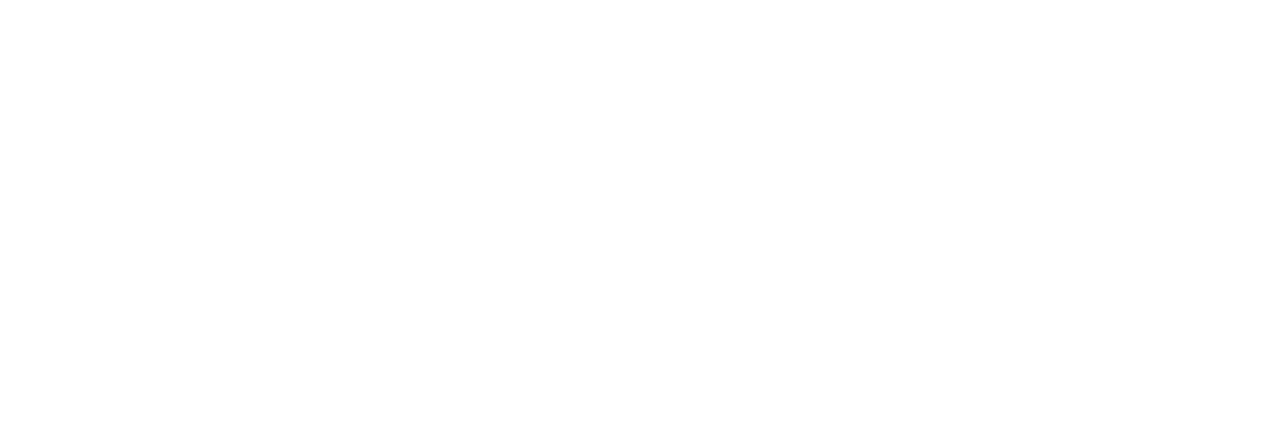
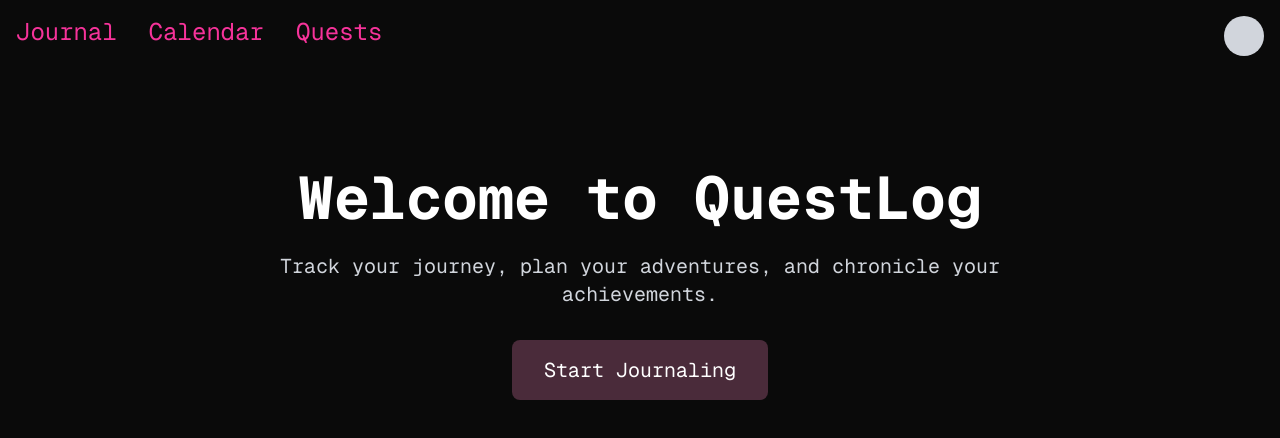
Before and after one commit to EdisonYCA/questlog, a Next.js app: page / in a window 1280 px wide. Shown: the top 438 px of the page. Built offline with nearby package versions, Linux system fonts and the light colour scheme.

Commit message:
Pushing journal

```diff
--- a/package.json
+++ b/package.json
@@ -9,9 +9,10 @@
     "lint": "next lint"
   },
   "dependencies": {
+    "next": "15.2.4",
     "react": "^19.0.0",
     "react-dom": "^19.0.0",
-    "next": "15.2.4"
+    "style-components": "^0.1.0"
   },
   "devDependencies": {
     "@tailwindcss/postcss": "^4",
--- a/pages/index.js
+++ b/pages/index.js
@@ -1,4 +1,5 @@
 import { Geist, Geist_Mono } from "next/font/google";
+import Link from 'next/link';
 
 const geistSans = Geist({
   variable: "--font-geist-sans",
@@ -12,7 +13,30 @@
 
 export default function Home() {
   return (
-    <>
-    </>
+    <main className={`min-h-screen text-white ${geistSans.variable}`}>
+      {/* Navigation */}
+      <nav className="p-4 flex gap-8 text-2xl">
+        <Link href="/journal" className="text-pink-500 hover:text-pink-400">Journal</Link>
+        <Link href="/calendar" className="text-pink-500 hover:text-pink-400">Calendar</Link>
+        <Link href="/quests" className="text-pink-500 hover:text-pink-400">Quests</Link>
+        <div className="ml-auto">
+          <div className="w-10 h-10 bg-gray-300 rounded-full"></div>
+        </div>
+      </nav>
+
+      {/* Hero Section */}
+      <div className="max-w-4xl mx-auto p-4 mt-20 text-center">
+        <h1 className="text-6xl font-bold mb-6">Welcome to QuestLog</h1>
+        <p className="text-xl text-gray-300 mb-8">Track your journey, plan your adventures, and chronicle your achievements.</p>
+        <div className="flex gap-4 justify-center">
+          <Link
+            href="/journal"
+            className="bg-[#4A2B3A] text-white px-8 py-4 rounded-lg text-xl hover:bg-[#5A3B4A] transition-colors"
+          >
+            Start Journaling
+          </Link>
+        </div>
+      </div>
+    </main>
   );
 }
--- a/styles/globals.css
+++ b/styles/globals.css
@@ -1 +1,15 @@
 @import "tailwindcss";
+@tailwind base;
+@tailwind components;
+@tailwind utilities;
+
+:root {
+  --foreground-rgb: 255, 255, 255;
+  --background-rgb: 10, 10, 10;
+}
+
+body {
+  color: rgb(var(--foreground-rgb));
+  background: rgb(var(--background-rgb));
+  font-family: 'Geist Mono', inter, 'Courier New', Courier, monospace;
+}
```
Also changed, not shown: 1 other file (tests, documents, lock files or other folders).
